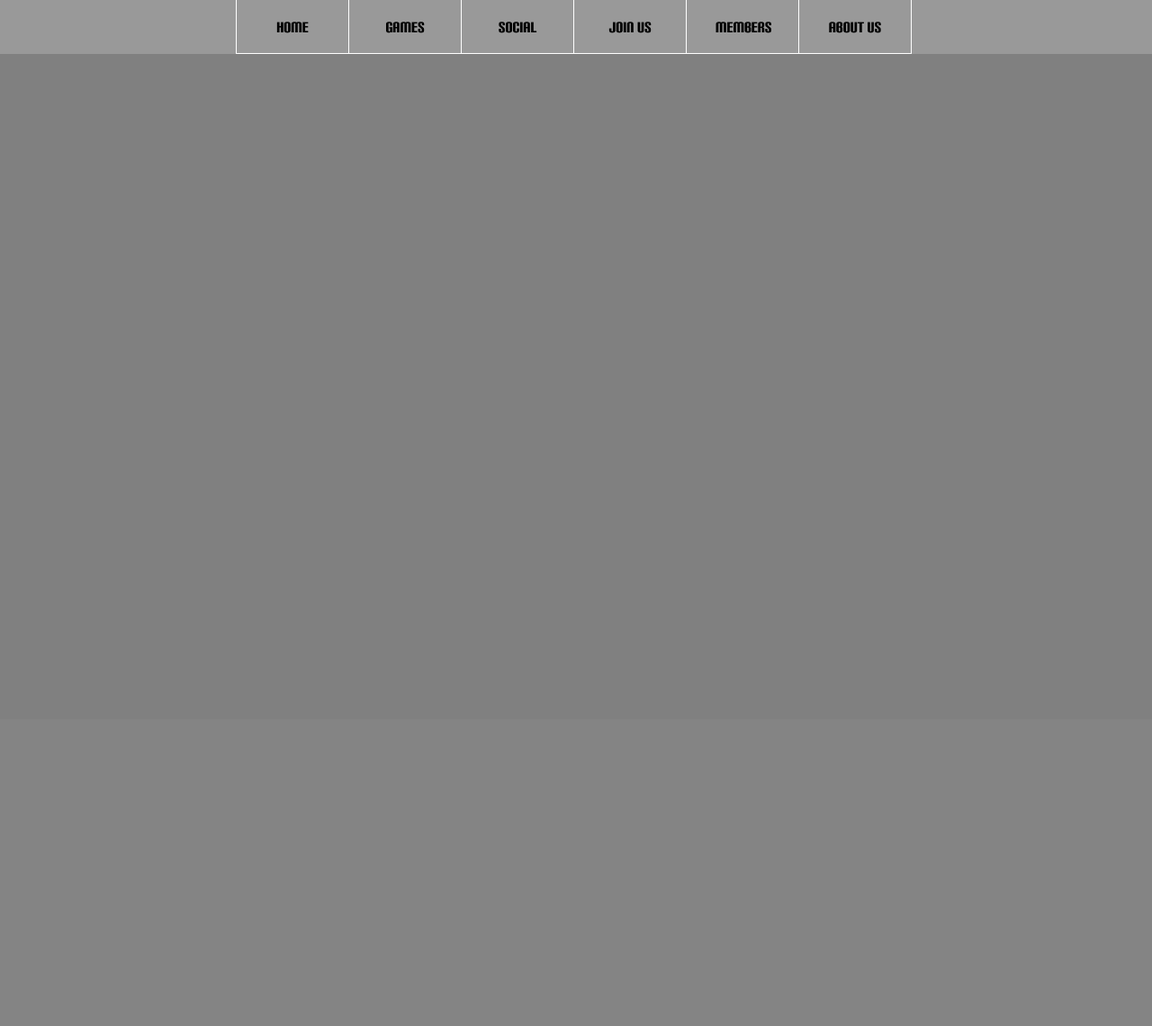
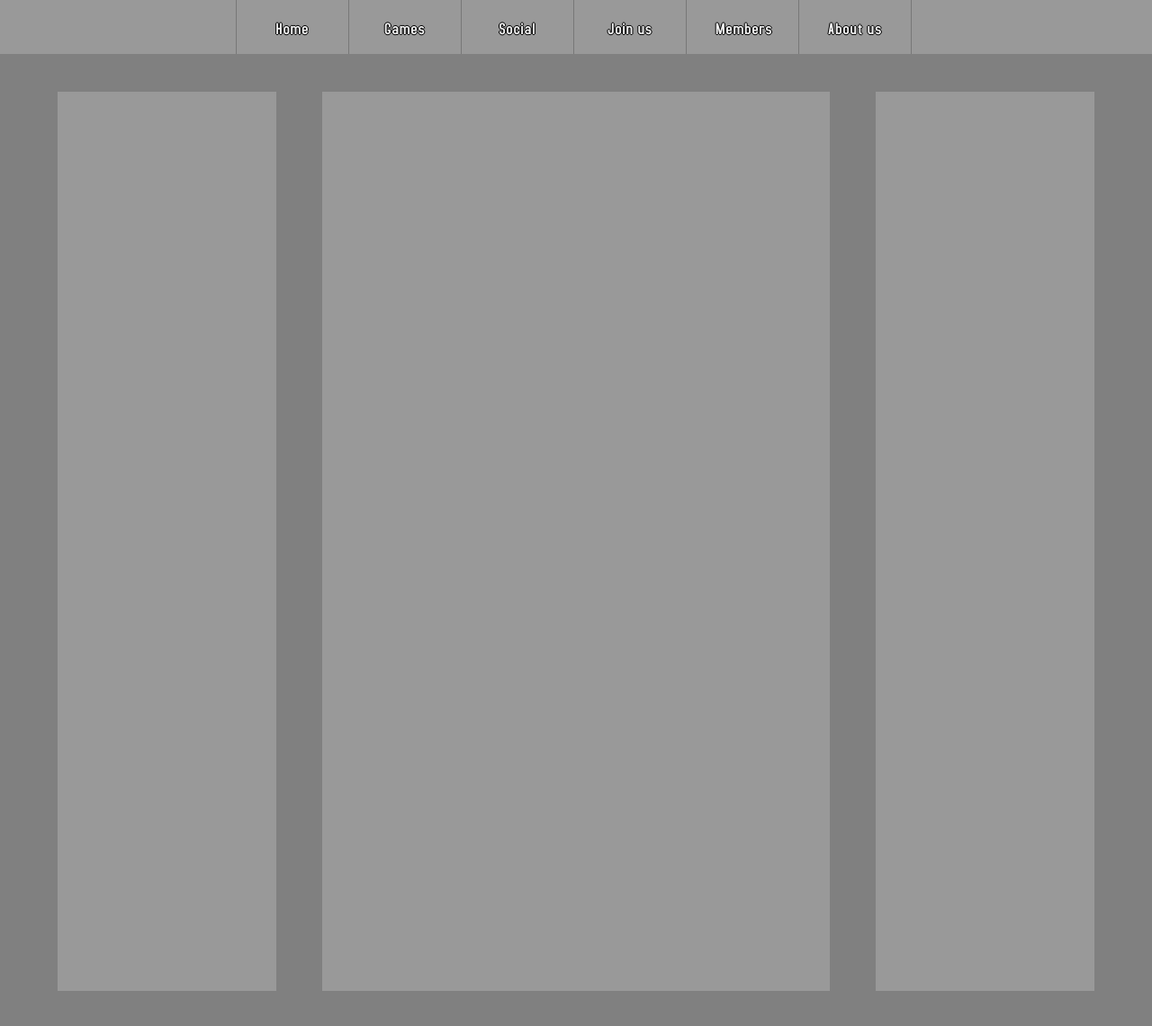
Before and after one commit to Kvixen/tiltcrew, a PHP site: page /games.php in a window 1280 px wide. Shown: the whole page at 90% size. Before the commit the page ends 60 px from the top, so only its background shows below. Run offline with PHP 8.4, Linux system fonts and the light colour scheme.

Commit message:
Jag vill dö

```diff
--- a/WWW/css/main.css
+++ b/WWW/css/main.css
@@ -1,26 +1,36 @@
 .menuBar a{
-    border: 1px solid white;
-    color: black;
+    border: 1px solid rgb(120,120,120);
+    color: rgb(240,240,240);
     padding: 20px 32px;
     text-align: center;
     text-decoration: none;
     display: inline-block;
-    font-size: 16px;
+    font-size: 19px;
     margin-left: -5px;
-    font-family: "Carbon";
+    font-family: "acid";
     border-top: 0px;
     max-width: 60px;
     min-width: 60px;
+    max-height: 20px;
+    min-height: 20px;
+    border-bottom: 0px;
+    text-shadow: -1px 0 #000000,0 1px #000000,1px 0 #000000,0 -1px #000000;
+    letter-spacing: 1px;
+    white-space: nowrap;
 }
 
 .menuBar a:hover{
-    background-color: rgba(153,153,200,1);
+    background-color: rgb(153,153,200);
 }
 
 .menuBar{
     text-align: center;
     width: 100%;
     background-color: rgb(153,153,153);
+    max-height: 60px;
+    overflow: hidden;
+    display: inline-block;
+    position: relative;
 
 }
 
@@ -29,37 +39,12 @@ body{
     margin: 0px;
 }
 
-.content {
-    width: 100%;
-    overflow: hidden;
+@font-face{
+    font-family: "acid";
+    src: url(fonts/carbon.ttf);
 }
 
-#left, #middle, #right{
-    float: left;
-    height: 1000px;
-    width: 19%;
-    margin: 3%;
-    background-color: rgb(153,153,153);
+@font-face{
+    font-family: "acid";
+    src: url(fonts/ap.ttf);
 }
-
-#left{
-    margin-left: 5%;
-    margin-right: 1%;
-}
-
-#right{
-    margin-right: 5%;
-    margin-left: 1%;
-}
-
-
-#middle{
-    width: 44%;
-    margin: 3%;
-}
-
-
-@font-face{
-    font-family: "Carbon";
-    src: url(fonts/carbon%20bl.ttf);
-}
--- /dev/null
+++ b/WWW/css/twosidebars.css
@@ -0,0 +1,28 @@
+.content {
+    width: 100%;
+    overflow: hidden;
+}
+
+#left, #middle, #right{
+    float: left;
+    height: 1000px;
+    width: 19%;
+    margin: 3%;
+    background-color: rgb(153,153,153);
+}
+
+#left{
+    margin-left: 5%;
+    margin-right: 1%;
+}
+
+#right{
+    margin-right: 5%;
+    margin-left: 1%;
+}
+
+
+#middle{
+    width: 44%;
+    margin: 3%;
+}
--- a/WWW/games.php
+++ b/WWW/games.php
@@ -7,8 +7,27 @@
         <meta name="keywords" content="Tilt, Crew">
         <meta name="author" content="SY15">
         <link rel="stylesheet" type="text/css" href="css/main.css">
+        <link rel="stylesheet" type="text/css" href="css/twosidebars.css">
     </head>
     <?php
     include "include/menu.php";
     ?>
+
+    <div class="content">
+        <div id="left">
+            <div>
+
+            </div>
+        </div>
+        <div id="middle">
+            <div>
+
+            </div>
+        </div>
+        <div id="right">
+            <div>
+
+            </div>
+        </div>
+    </div>
 </html>
--- a/WWW/index.php
+++ b/WWW/index.php
@@ -7,6 +7,7 @@
         <meta name="keywords" content="Tilt, Crew">
         <meta name="author" content="SY15">
         <link rel="stylesheet" type="text/css" href="css/main.css">
+        <link rel="stylesheet" type="text/css" href="css/twosidebars.css">
         <script type="text/javascript" src="script/main.js"></script>
     </head>
     <body>
@@ -14,7 +15,6 @@
     include "include/menu.php";
     ?>
 
-    <br>
     <div class="content">
         <div id="left">
             <div>
```
Also changed, not shown: WWW/social.php (+19 -0 lines), WWW/css/fonts/ap.ttf (added), WWW/css/fonts/carbon.ttf (renamed from WWW/css/fonts/carbon bl.ttf).
